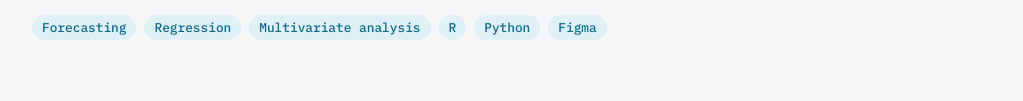
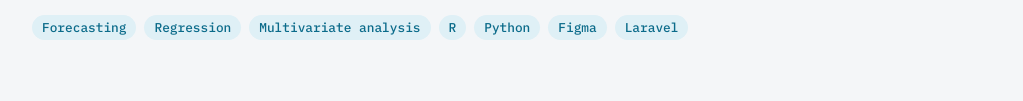
Before and after one commit to vaniawyanet/portfolio, a plain HTML site: page index.html in a window 1280 px wide. Shown: the part 231-332 px from the top of the page, without its empty margins (128-1151 px from the left). Drawn offline with Linux system fonts and the light colour scheme.

Commit message:
Add Laravel to skill tags
Co-Authored-By: Claude Sonnet 5.5 <noreply@anthropic.com>
Claude-Session: https://claude.ai/code/session_01UWKGSWuMF5Ha7whYzRqa7i

```diff
--- a/index.html
+++ b/index.html
@@ -48,7 +48,7 @@ footer{padding:36px 0 56px;color:var(--muted);font-size:.88rem}
 <header>
   <h1>Vania Wyanet Tumbelaka</h1>
   <p class="lead">Computer Science and Statistics student at BINUS University. I build statistical and machine-learning models on survey and time-series data, and design the interfaces around them. Pick a project below; each one opens its paper, design or code in a new tab.</p>
-  <ul class="tags"><li>Forecasting</li><li>Regression</li><li>Multivariate analysis</li><li>R</li><li>Python</li><li>Figma</li></ul>
+  <ul class="tags"><li>Forecasting</li><li>Regression</li><li>Multivariate analysis</li><li>R</li><li>Python</li><li>Figma</li><li>Laravel</li></ul>
 </header>
 
 <main>
```
